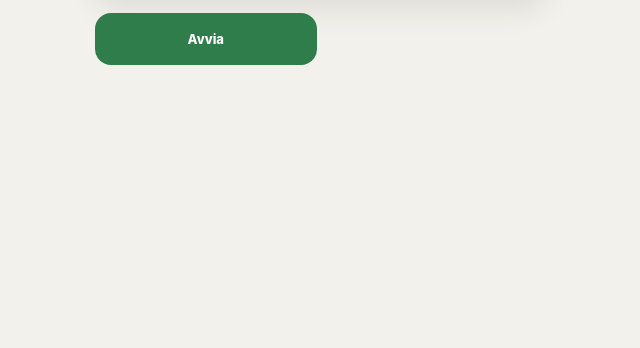
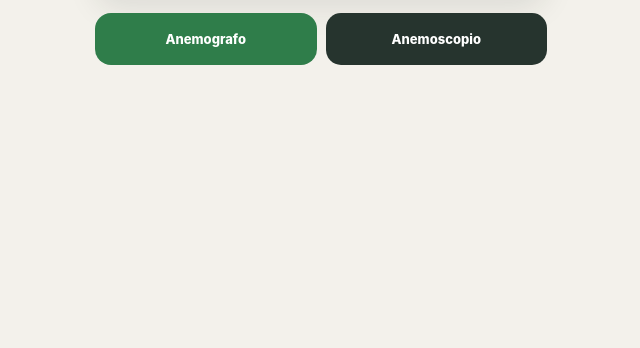
Before and after one commit to giomar55-a11y/ANEMOS, a plain HTML site: page index-3-1.html in a window 1280 px wide. Shown: the part 452-800 px from the top of the page, without its empty margins (319-959 px from the left). Drawn offline with nearby package versions, Linux system fonts and the light colour scheme.

Commit message:
Crea i pulsanti Anemografo e Anemoscopio

```diff
--- a/index-3-1.html
+++ b/index-3-1.html
@@ -269,7 +269,15 @@
     class="azione primary"
     type="button"
 >
-    Avvia
+    Anemografo
+</button>
+
+<button
+    id="avvia-anemoscopio"
+    class="azione primary"
+    type="button"
+>
+    Anemoscopio
 </button>
 
 <div
```
